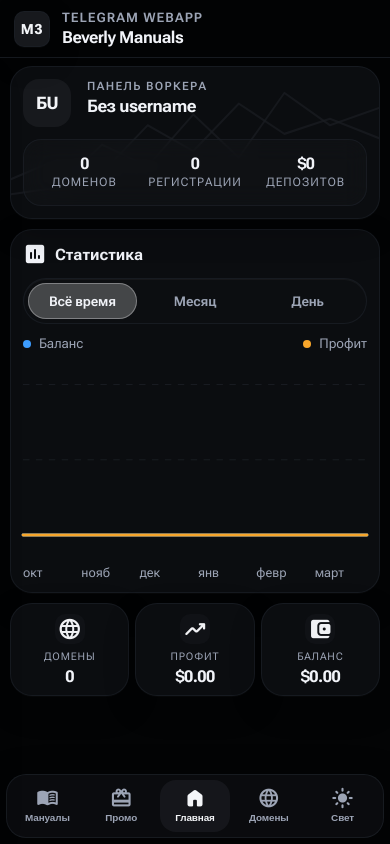
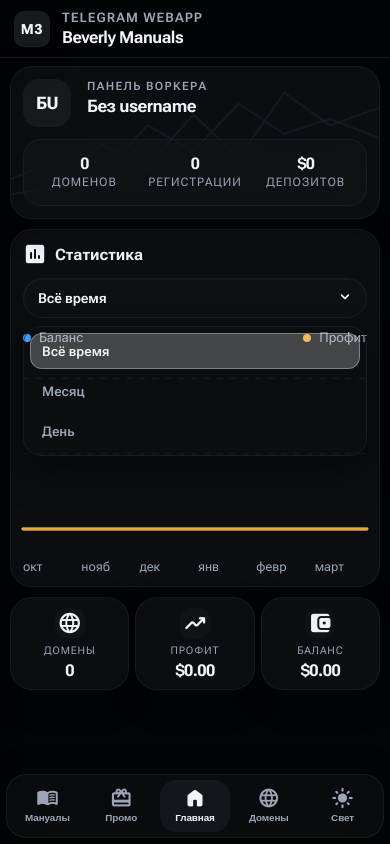
Before and after one commit to jxisdjdu-bot/webapp2, a plain HTML site: page index.html in a window 390 px wide. Drawn offline with nearby package versions, Linux system fonts and the light colour scheme.

Commit message:
Add files via upload

```diff
--- a/app.js
+++ b/app.js
@@ -40,7 +40,10 @@
   progressBar: document.getElementById("article-progress-bar"),
   searchInput: document.getElementById("search-input"),
   themeToggle: document.getElementById("theme-toggle"),
-  timeframeSwitcher: document.getElementById("chart-timeframe"),
+  timeframeSelect: document.getElementById("chart-timeframe-select"),
+  timeframeTrigger: document.getElementById("chart-timeframe-trigger"),
+  timeframeMenu: document.getElementById("chart-timeframe-menu"),
+  timeframeValue: document.getElementById("chart-timeframe-value"),
   navToggle: document.getElementById("nav-toggle"),
   navClose: document.getElementById("nav-close"),
   bottomDock: document.querySelector(".bottom-dock"),
@@ -49,6 +52,12 @@
 const categories = [ALL_CATEGORY, ...new Set(MANUALS.map((item) => item.category))];
 const DOMAIN_PAGE_ID = "domains";
 const DOMAIN_RE = /^(?!-)(?:[a-z0-9-]{1,63}\.)+[a-z]{2,63}$/i;
+const MANUALS_URL = "https://beverly-hills-2.gitbook.io/manual/";
+const TIMEFRAME_LABELS = {
+  all: "Всё время",
+  month: "Месяц",
+  day: "День",
+};
 
 function getTelegramUser() {
   return window.Telegram?.WebApp?.initDataUnsafe?.user || {};
@@ -315,15 +324,40 @@
 }
 
 function openManualsLink() {
-  const url = "https://beverly-hills-2.gitbook.io/manual/";
   const tg = window.Telegram?.WebApp;
 
   if (tg?.openLink) {
-    tg.openLink(url);
-    return;
+    try {
+      tg.openLink(MANUALS_URL);
+      return;
+    } catch {}
   }
 
-  window.location.href = url;
+  const popup = window.open(MANUALS_URL, "_blank", "noopener,noreferrer");
+  if (popup) return;
+  window.location.assign(MANUALS_URL);
+}
+
+function openTimeframeMenu() {
+  if (!ui.timeframeSelect || !ui.timeframeMenu || !ui.timeframeTrigger) return;
+  ui.timeframeSelect.classList.add("is-open");
+  ui.timeframeMenu.hidden = false;
+  ui.timeframeTrigger.setAttribute("aria-expanded", "true");
+}
+
+function closeTimeframeMenu() {
+  if (!ui.timeframeSelect || !ui.timeframeMenu || !ui.timeframeTrigger) return;
+  ui.timeframeSelect.classList.remove("is-open");
+  ui.timeframeMenu.hidden = true;
+  ui.timeframeTrigger.setAttribute("aria-expanded", "false");
+}
+
+function toggleTimeframeMenu() {
+  if (ui.timeframeSelect?.classList.contains("is-open")) {
+    closeTimeframeMenu();
+  } else {
+    openTimeframeMenu();
+  }
 }
 
 function buildPolylinePoints(values, maxValue = null) {
@@ -354,11 +388,15 @@
   const timeframe = profile.chartData?.[timeframeKey] || normalizeChartData(null, profile.balance, profile.profit).all;
   const maxValue = Math.max(1, ...timeframe.balance, ...timeframe.profit);
 
-  if (ui.timeframeSwitcher) {
-    ui.timeframeSwitcher.querySelectorAll("[data-timeframe]").forEach((button) => {
+  if (ui.timeframeValue) {
+    ui.timeframeValue.textContent = TIMEFRAME_LABELS[timeframeKey] || TIMEFRAME_LABELS.all;
+  }
+
+  if (ui.timeframeMenu) {
+    ui.timeframeMenu.querySelectorAll("[data-timeframe]").forEach((button) => {
       const isActive = button.dataset.timeframe === timeframeKey;
       button.classList.toggle("is-active", isActive);
-      button.setAttribute("aria-pressed", isActive ? "true" : "false");
+      button.setAttribute("aria-selected", isActive ? "true" : "false");
     });
   }
 
@@ -944,12 +982,27 @@
     syncArticleToFilters();
   });
 
-  ui.timeframeSwitcher?.addEventListener("click", (event) => {
+  ui.timeframeTrigger?.addEventListener("click", () => {
+    toggleTimeframeMenu();
+  });
+
+  ui.timeframeMenu?.addEventListener("click", (event) => {
     const button = event.target.closest("[data-timeframe]");
     if (!button) return;
     state.timeframe = button.dataset.timeframe;
     localStorage.setItem("beverly-webapp-timeframe", state.timeframe);
+    closeTimeframeMenu();
     renderProfileSummary();
+  });
+
+  ui.navToggle?.addEventListener("click", (event) => {
+    if (event.currentTarget?.dataset?.dockAction === "manuals-link") {
+      event.preventDefault();
+      event.stopPropagation();
+      openManualsLink();
+      return;
+    }
+    toggleNav();
   });
 
   ui.navClose.addEventListener("click", closeNav);
@@ -979,9 +1032,18 @@
   });
 
   window.addEventListener("keydown", (event) => {
+    if (event.key === "Escape" && ui.timeframeSelect?.classList.contains("is-open")) {
+      closeTimeframeMenu();
+    }
     if (event.key === "Escape" && state.navOpen) {
       closeNav();
     }
+  });
+
+  document.addEventListener("click", (event) => {
+    if (!ui.timeframeSelect?.classList.contains("is-open")) return;
+    if (event.target.closest("#chart-timeframe-select")) return;
+    closeTimeframeMenu();
   });
 
   window.addEventListener("hashchange", () => {
--- a/index.html
+++ b/index.html
@@ -94,10 +94,16 @@
                 <span class="material-symbols-rounded">insert_chart</span>
                 <span>Статистика</span>
               </div>
-              <div class="chart-timeframe" id="chart-timeframe" role="tablist" aria-label="Период статистики">
-                <button class="chart-timeframe__button" type="button" data-timeframe="all">Всё время</button>
-                <button class="chart-timeframe__button" type="button" data-timeframe="month">Месяц</button>
-                <button class="chart-timeframe__button" type="button" data-timeframe="day">День</button>
+              <div class="chart-timeframe-select" id="chart-timeframe-select">
+                <button class="chart-timeframe-select__trigger" id="chart-timeframe-trigger" type="button" aria-haspopup="listbox" aria-expanded="false" aria-controls="chart-timeframe-menu">
+                  <span id="chart-timeframe-value">Всё время</span>
+                  <span class="material-symbols-rounded">expand_more</span>
+                </button>
+                <div class="chart-timeframe-select__menu" id="chart-timeframe-menu" role="listbox" aria-label="Период статистики" hidden>
+                  <button class="chart-timeframe-select__option" type="button" role="option" data-timeframe="all">Всё время</button>
+                  <button class="chart-timeframe-select__option" type="button" role="option" data-timeframe="month">Месяц</button>
+                  <button class="chart-timeframe-select__option" type="button" role="option" data-timeframe="day">День</button>
+                </div>
               </div>
             </div>
 
--- a/styles.css
+++ b/styles.css
@@ -396,48 +396,94 @@
   font-weight: 700;
 }
 
-.chart-timeframe {
-  display: inline-grid;
-  grid-template-columns: repeat(3, minmax(0, auto));
-  gap: 4px;
-  padding: 4px;
-  border-radius: 999px;
-  border: 1px solid color-mix(in srgb, var(--outline-variant) 72%, transparent);
-  background: color-mix(in srgb, var(--surface-high) 78%, #000 22%);
-  box-shadow: inset 0 1px 0 color-mix(in srgb, white 4%, transparent);
+.chart-timeframe-select {
+  position: relative;
+  min-width: 136px;
 }
 
-.chart-timeframe__button {
+.chart-timeframe-select__trigger {
+  width: 100%;
+  appearance: none;
+  border: 1px solid color-mix(in srgb, var(--outline-variant) 72%, transparent);
+  background: color-mix(in srgb, var(--surface-high) 82%, #000 18%);
+  color: var(--on-surface);
+  height: 40px;
+  padding: 0 12px 0 14px;
+  border-radius: 999px;
+  display: inline-flex;
+  align-items: center;
+  justify-content: space-between;
+  gap: 10px;
+  font: inherit;
+  font-size: 0.86rem;
+  font-weight: 650;
+  letter-spacing: -0.01em;
+  cursor: pointer;
+  box-shadow: inset 0 1px 0 color-mix(in srgb, white 4%, transparent);
+  transition: border-color 180ms ease, background-color 180ms ease, color 180ms ease;
+}
+
+.chart-timeframe-select__trigger:hover {
+  border-color: color-mix(in srgb, var(--primary) 38%, var(--outline-variant));
+  background: color-mix(in srgb, var(--surface-bright) 18%, #000 82%);
+}
+
+.chart-timeframe-select__trigger .material-symbols-rounded {
+  font-size: 1.12rem;
+  transition: transform 180ms ease;
+}
+
+.chart-timeframe-select.is-open .chart-timeframe-select__trigger .material-symbols-rounded {
+  transform: rotate(180deg);
+}
+
+.chart-timeframe-select__trigger:focus-visible,
+.chart-timeframe-select__option:focus-visible {
+  outline: 2px solid color-mix(in srgb, var(--primary) 74%, white 10%);
+  outline-offset: 2px;
+}
+
+.chart-timeframe-select__menu {
+  position: absolute;
+  top: calc(100% + 8px);
+  right: 0;
+  min-width: 100%;
+  padding: 6px;
+  border-radius: 18px;
+  border: 1px solid color-mix(in srgb, var(--outline-variant) 72%, transparent);
+  background: color-mix(in srgb, var(--surface-container-high) 88%, #000 12%);
+  box-shadow: 0 18px 36px rgba(0, 0, 0, 0.38);
+  display: grid;
+  gap: 4px;
+  z-index: 20;
+}
+
+.chart-timeframe-select__option {
   appearance: none;
   border: 0;
   min-width: 0;
-  height: 34px;
+  height: 36px;
   padding: 0 12px;
-  border-radius: 999px;
+  border-radius: 12px;
   background: transparent;
   color: var(--on-surface-variant);
+  text-align: left;
   font: inherit;
   font-size: 0.84rem;
-  font-weight: 650;
-  letter-spacing: -0.01em;
+  font-weight: 600;
   cursor: pointer;
-  transition: background-color 180ms ease, color 180ms ease, transform 180ms ease, box-shadow 180ms ease;
+  transition: background-color 160ms ease, color 160ms ease;
 }
 
-.chart-timeframe__button:hover {
+.chart-timeframe-select__option:hover {
+  background: color-mix(in srgb, var(--surface-bright) 18%, transparent);
   color: var(--on-surface);
-  background: color-mix(in srgb, var(--surface-bright) 50%, transparent);
 }
 
-.chart-timeframe__button.is-active {
+.chart-timeframe-select__option.is-active {
   background: color-mix(in srgb, var(--primary) 18%, #fff 6%);
   color: var(--on-surface);
   box-shadow: inset 0 0 0 1px color-mix(in srgb, var(--primary) 34%, transparent);
-}
-
-.chart-timeframe__button:focus-visible {
-  outline: 2px solid color-mix(in srgb, var(--primary) 74%, white 10%);
-  outline-offset: 2px;
 }
 
 .chart-legend {
@@ -1288,14 +1334,14 @@
     flex-direction: column;
   }
 
-  .chart-timeframe {
+  .chart-timeframe-select {
     width: 100%;
-    grid-template-columns: repeat(3, minmax(0, 1fr));
+    min-width: 0;
   }
 
-  .chart-timeframe__button {
-    height: 36px;
-    padding: 0 10px;
+  .chart-timeframe-select__menu {
+    left: 0;
+    right: 0;
   }
 
   .stats-strip {
```
